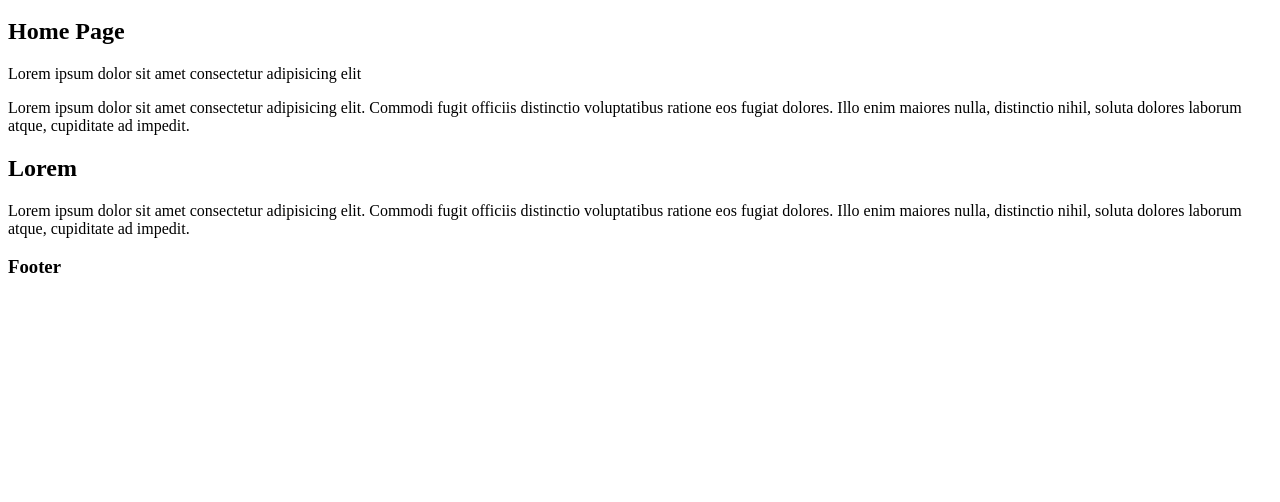
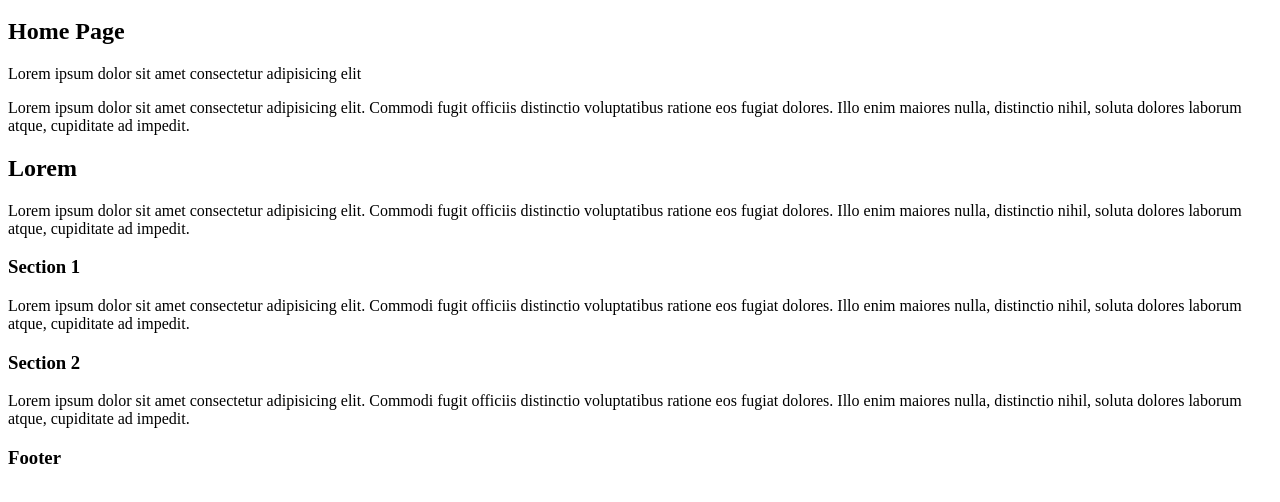
Before and after one commit to seda1094/tests_with_git, a plain HTML site: page index.html in a window 1280 px wide. Shown: the part 100-602 px from the top of the page. Drawn offline with Linux system fonts and the light colour scheme.

Commit message:
test2 commit 1

```diff
--- a/index.html
+++ b/index.html
@@ -21,6 +21,16 @@
         <p>Lorem ipsum dolor sit amet consectetur adipisicing elit. Commodi fugit officiis distinctio voluptatibus ratione eos fugiat dolores. Illo enim maiores nulla, distinctio nihil, soluta dolores laborum atque, cupiditate ad impedit.</p>
     </div>
     <div>
+        <div>
+            <h3>Section 1</h3>
+            <p>Lorem ipsum dolor sit amet consectetur adipisicing elit. Commodi fugit officiis distinctio voluptatibus ratione eos fugiat dolores. Illo enim maiores nulla, distinctio nihil, soluta dolores laborum atque, cupiditate ad impedit.</p>
+        </div>
+        <div>
+            <h3>Section 2</h3>
+            <p>Lorem ipsum dolor sit amet consectetur adipisicing elit. Commodi fugit officiis distinctio voluptatibus ratione eos fugiat dolores. Illo enim maiores nulla, distinctio nihil, soluta dolores laborum atque, cupiditate ad impedit.</p>
+        </div>
+    </div>
+    <div>
         <h3>Footer</h3>
     </div>
 </body>
```
